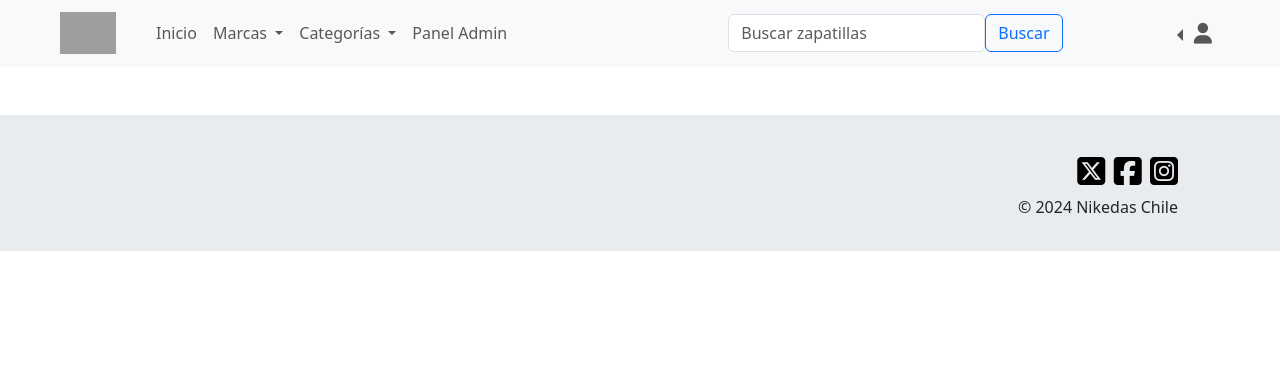
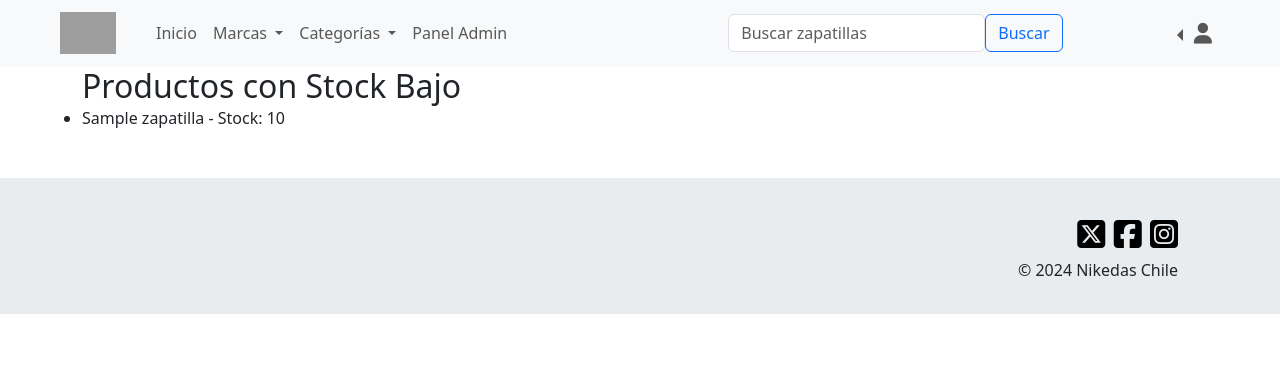
Before and after one commit to faavsun/nikedas, a Django app: template aplicacion/templates/aplicacion/4_reporte_stock.html in a window 1280 px wide. Shown: the part 35-402 px from the top of the page. Run offline with Django 5.2, Linux system fonts and the light colour scheme; the template is opened without the code that fills it: most values are stand-ins (such as "Sample title", 1, 10 or a date in 2020); some libraries are stand-ins or nearby versions; grey boxes are pictures that could not be loaded.

Commit message:
incorporación de lista de zapatillas

```diff
--- a/aplicacion/templates/aplicacion/4_reporte_stock.html
+++ b/aplicacion/templates/aplicacion/4_reporte_stock.html
@@ -1,5 +1,14 @@
 {% extends 'base.html' %}
 {% load crispy_forms_tags %}
 {% block content %}
-
+  <div class="container">
+    <h2>Productos con Stock Bajo</h2>
+    <ul>
+      {% for zapatilla in zapatillas %}
+        <li>{{ zapatilla.nombre }} - Stock: {{ zapatilla.stock }}</li>
+      {% empty %}
+        <li>No hay productos con stock bajo.</li>
+      {% endfor %}
+    </ul>
+  </div>
 {% endblock %}
```
